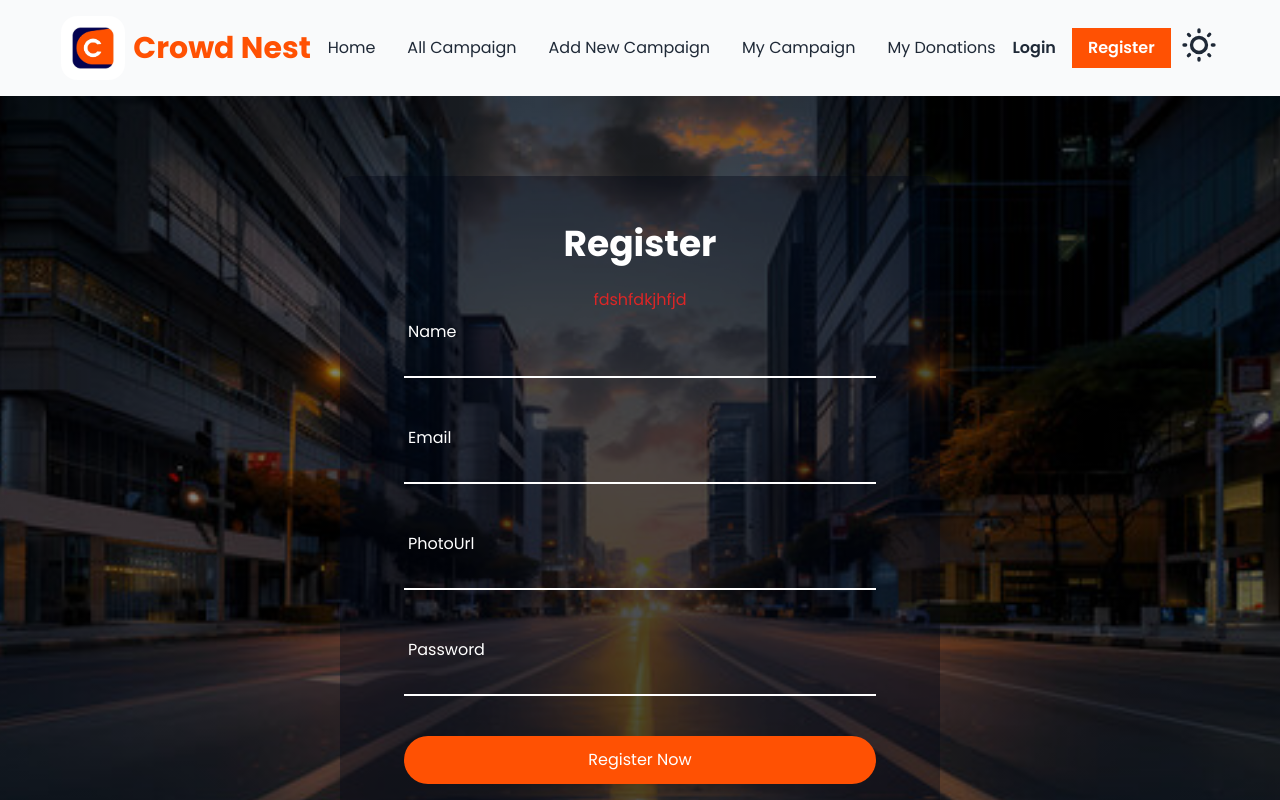
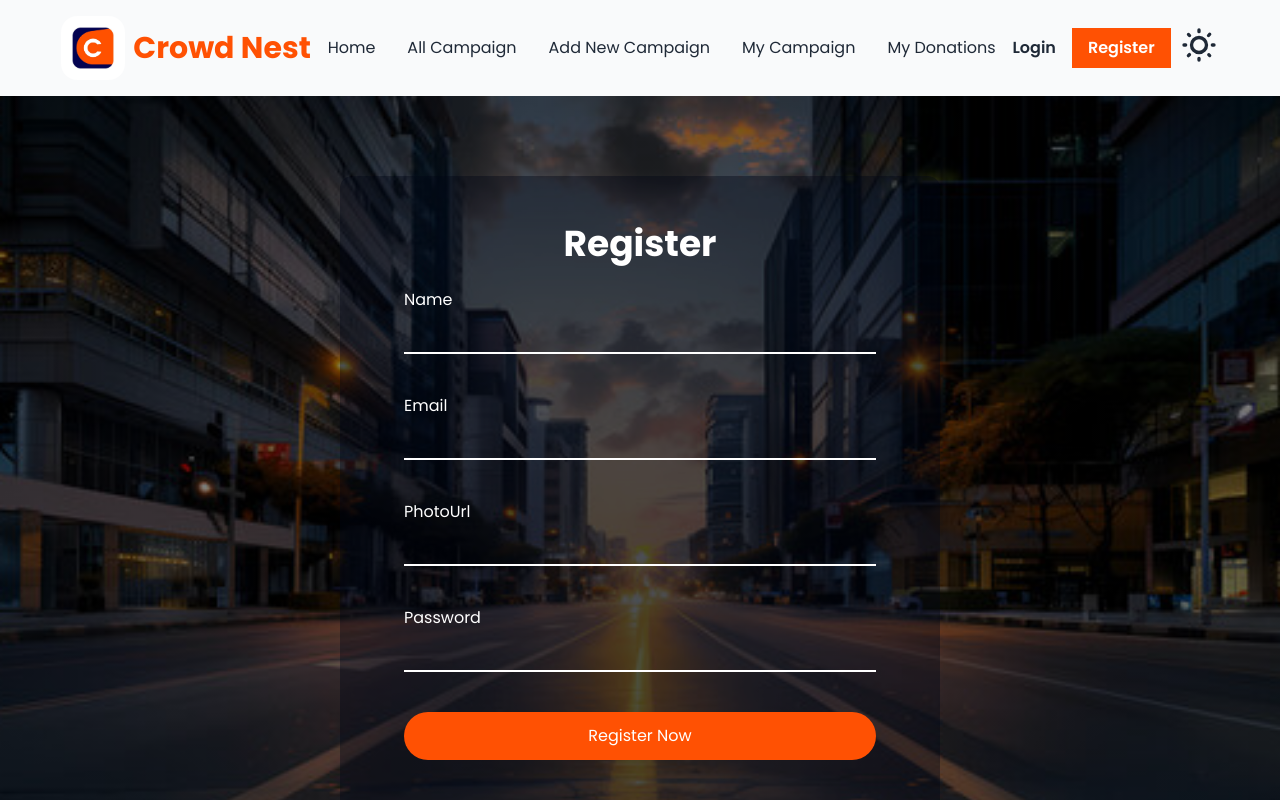
Before and after one commit to Hayder987/crowed-nest-client, a React (Vite) app: page /register in a window 1280 px wide. Shown: the top 800 px of the page. Built offline with nearby package versions, Linux system fonts and the light colour scheme.

Commit message:
register user Created successFully

```diff
--- a/package.json
+++ b/package.json
@@ -17,6 +17,7 @@
     "react-icons": "^5.4.0",
     "react-router": "^7.0.2",
     "react-simple-typewriter": "^5.0.1",
+    "react-toastify": "^10.0.6",
     "swiper": "^11.1.15"
   },
   "devDependencies": {
--- a/src/Context/AuthProvider.jsx
+++ b/src/Context/AuthProvider.jsx
@@ -1,5 +1,7 @@
+import { createUserWithEmailAndPassword, updateProfile } from "firebase/auth";
 import PropTypes from "prop-types";
 import { createContext, useState } from "react";
+import { auth } from "../Firebase/firebase.config";
 
 
 export const AuthContext = createContext(null)
@@ -8,11 +10,20 @@ const AuthProvider = ({children}) => {
     const [user, setUser] = useState(null)
     const [loading, setLoading] = useState(true)
 
+    const registerUser =(email, password)=>{
+      setLoading(true);
+     return createUserWithEmailAndPassword(auth, email, password);
+    }
 
+    const updateUser = (name, imgPath)=>{
+      return updateProfile(auth.currentUser, {displayName:name, photoURL:imgPath})
+    }
 
     const authInfo = {
       user,
       loading,
+      registerUser,
+      updateUser
     }
 
     return (
--- a/src/main.jsx
+++ b/src/main.jsx
@@ -5,12 +5,28 @@ import { router } from "./router/router";
 import { RouterProvider } from "react-router";
 import UtilitiesProvider from "./Context/UtilitiesProvider";
 import AuthProvider from "./Context/AuthProvider";
+import { ToastContainer } from 'react-toastify';
+import 'react-toastify/dist/ReactToastify.css';
 
 createRoot(document.getElementById("root")).render(
   <StrictMode>
     <AuthProvider>
       <UtilitiesProvider>
         <RouterProvider router={router}></RouterProvider>
+        <ToastContainer
+          position="top-right"
+          autoClose={2000}
+          hideProgressBar={false}
+          newestOnTop={false}
+          closeOnClick
+          rtl={false}
+          pauseOnFocusLoss
+          draggable
+          pauseOnHover
+          theme="light"
+          transition: Bounce
+          />
+        <ToastContainer />
       </UtilitiesProvider>
     </AuthProvider>
   </StrictMode>
--- a/src/pages/LoginPage.jsx
+++ b/src/pages/LoginPage.jsx
@@ -3,6 +3,12 @@ import background from "../assets/background-1.jpg";
 import { FcGoogle } from "react-icons/fc";
 
 const LoginPage = () => {
+  const loginHandler = e =>{
+    e.preventDefault()
+    const form = e.target;
+    const email = form.email.value;
+    const password = form.password.value;
+  }
     return (
         <div
       style={{
@@ -16,7 +22,7 @@ const LoginPage = () => {
       <div className="min-w-[100%] lg:min-w-[600px] rounded-xl bg-opacity-40 hover:bg-opacity-60 bg-[#010716] py-12 md:py-20 px-16 mx-auto mb-16">
         <h1 className="text-4xl font-bold text-center mb-6 text-white">Login</h1>
         <p className="text-center text-red-600 mb-4">fdshfdkjhfjd</p>
-        <form className="flex flex-col gap-10">
+        <form onSubmit={loginHandler} className="flex flex-col gap-10">
 
           <div className="">
             <label className="label">
--- a/src/pages/Register.jsx
+++ b/src/pages/Register.jsx
@@ -1,7 +1,15 @@
-import { Link } from "react-router";
+import { Link, useNavigate } from "react-router";
 import background from "../assets/background-1.jpg";
+import { useContext, useState } from "react";
+import { AuthContext } from "../Context/AuthProvider";
+import { toast } from "react-toastify";
 
 const Register = () => {
+     const {registerUser, updateUser} = useContext(AuthContext)
+     const [errMessage, setErrMessage] = useState(null)
+     const upperCase = /^(?=.*[A-Z]).+$/;
+     const lowerCase = /^(?=.*[a-z]).+$/;
+     const navigate = useNavigate()
 
     const registerHandler = e =>{
         e.preventDefault()
@@ -10,8 +18,33 @@ const Register = () => {
         const email = form.email.value;
         const imgPath = form.imgPath.value;
         const password = form.password.value;
-        console.log(name, email, imgPath, password)
+        setErrMessage("")
+      if(password.length<6){
+        setErrMessage('Password must have 6 digits')
+        return
+      }
+      if(!upperCase.test(password)){
+        setErrMessage('Password must be 1 UpperCase')
+        return
+      }
+
+      if(!lowerCase.test(password)){
+        setErrMessage('Password must be 1 LowerCase')
+        return
+      }
+
+        registerUser(email, password)
+        .then((x)=>{
+          updateUser(name, imgPath)
+          navigate('/')
+          toast.success('User Registration successFully!')
+          console.log(x)
+        })
+        .catch(err=>{
+          setErrMessage(err.message)
+        })
     }
+
   return (
     <div
       style={{
@@ -24,50 +57,54 @@ const Register = () => {
     >
       <div className="min-w-[100%] lg:min-w-[600px] rounded-xl bg-opacity-40 hover:bg-opacity-60 bg-[#010716] py-12 px-16 mx-auto mb-16">
         <h1 className="text-4xl font-bold text-center mb-6 text-white">Register</h1>
-        <p className="text-center text-red-600">fdshfdkjhfjd</p>
+        <p className="text-center text-red-400">{errMessage}</p>
         <form onSubmit={registerHandler} className="flex flex-col gap-10">
           <div className="">
-            <label className="label">
+            <label className="">
               <span className="text-white">Name</span>
             </label>
             <input
               type="text"
               name="name"
               id=""
-              className="border-b-2 border-white bg-transparent w-full outline-none text-white"
+              required
+              className="border-b-2 p-2 border-white bg-transparent w-full outline-none text-white"
             />
           </div>
           <div className="">
-            <label className="label">
+            <label className="">
               <span className="text-white">Email</span>
             </label>
             <input
               type="email"
               name="email"
               id=""
-              className="border-b-2 border-white bg-transparent w-full outline-none text-white"
+              required
+              className="border-b-2 p-2 border-white bg-transparent w-full outline-none text-white"
             />
           </div>
           <div className="">
-            <label className="label">
+            <label className="">
               <span className="text-white">PhotoUrl</span>
             </label>
             <input
               type="text"
               name="imgPath"
               id=""
-              className="border-b-2 border-white bg-transparent w-full outline-none text-white"
+              required
+              className="border-b-2 p-2 border-white bg-transparent w-full outline-none text-white"
             />
           </div>
           <div className="">
-            <label className="label">
+            <label className="">
               <span className="text-white">Password</span>
             </label>
             <input
               type="password"
               name="password"
               id=""
-              className="border-b-2 border-white bg-transparent w-full outline-none text-white"
+              required
+              className="border-b-2 p-2 border-white bg-transparent w-full outline-none text-white"
             />
           </div>
           <div className="flex justify-center items-center bg-[#ff5103] rounded-full text-white py-3 px-6">
```
Also changed, not shown: 1 other file (tests, documents, lock files or other folders).
